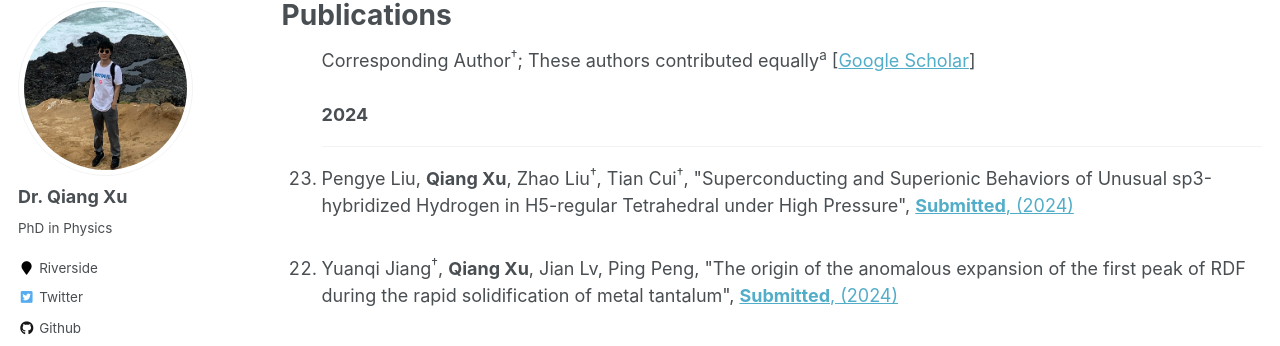
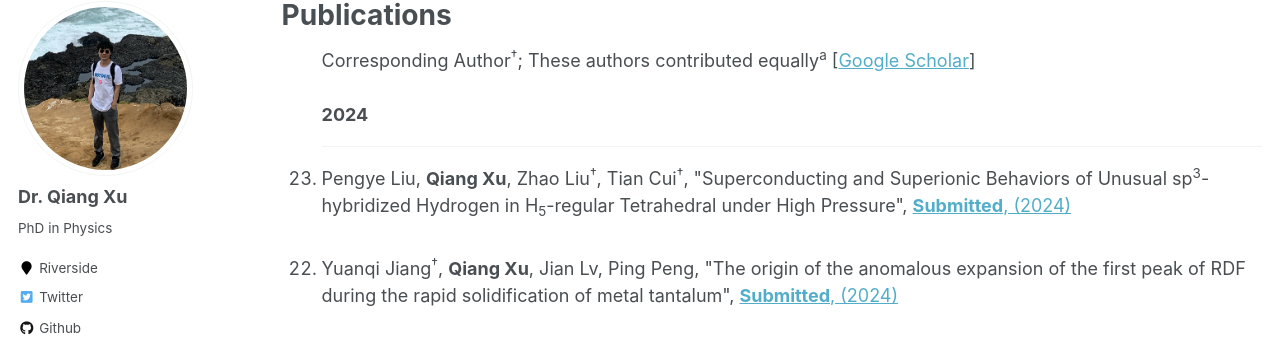
Before and after one commit to xqjlu/xqjlu.github.io, a Jekyll site: the page built from _pages/publications.md, in a window 1280 px wide and 900 px high. Shown: the part 117-463 px from the top of the window. Built offline with Jekyll 4.4.1, drawn with Linux system fonts in a browser that asks for light colours; some web fonts are replaced.

Commit message:
sub and sup

```diff
--- a/_pages/publications.md
+++ b/_pages/publications.md
@@ -38,7 +38,7 @@ Corresponding Author<sup>†</sup>; These authors contributed equally<sup>a</sup
 <b>2024</b>
 <hr align="left" color="#000000">
 <li>Pengye Liu, <b>Qiang Xu</b>, Zhao Liu<sup>†</sup>, Tian Cui<sup>†</sup>,
-"Superconducting and Superionic Behaviors of Unusual sp3-hybridized Hydrogen in H5-regular Tetrahedral under High Pressure",
+"Superconducting and Superionic Behaviors of Unusual sp<sup>3</sup>-hybridized Hydrogen in H<sub>5</sub>-regular Tetrahedral under High Pressure",
 <a href="https://xqjlu.github.io/publications/" target="_blank"><b>Submitted</b>, (2024)</a>
 </li><br>
 
```
